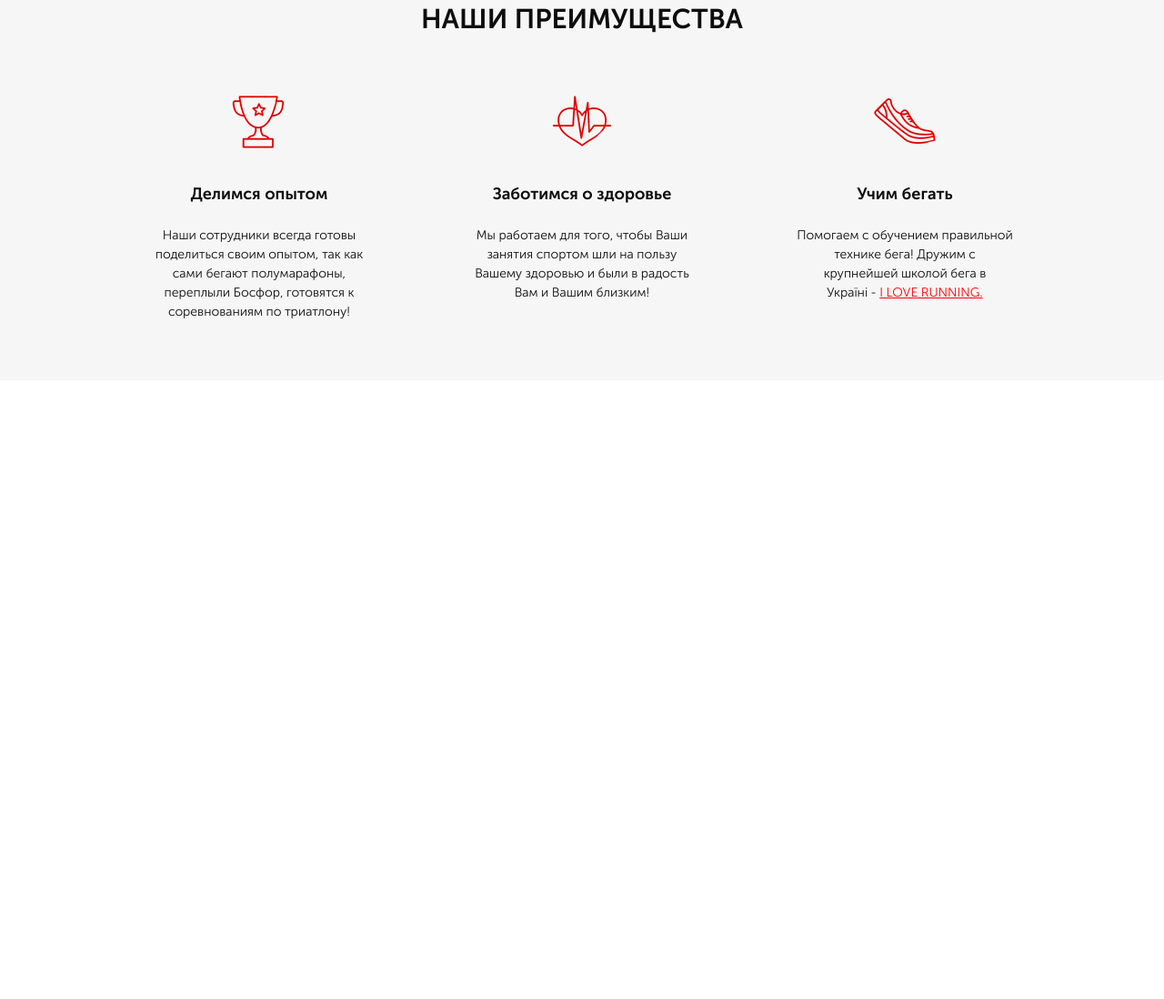
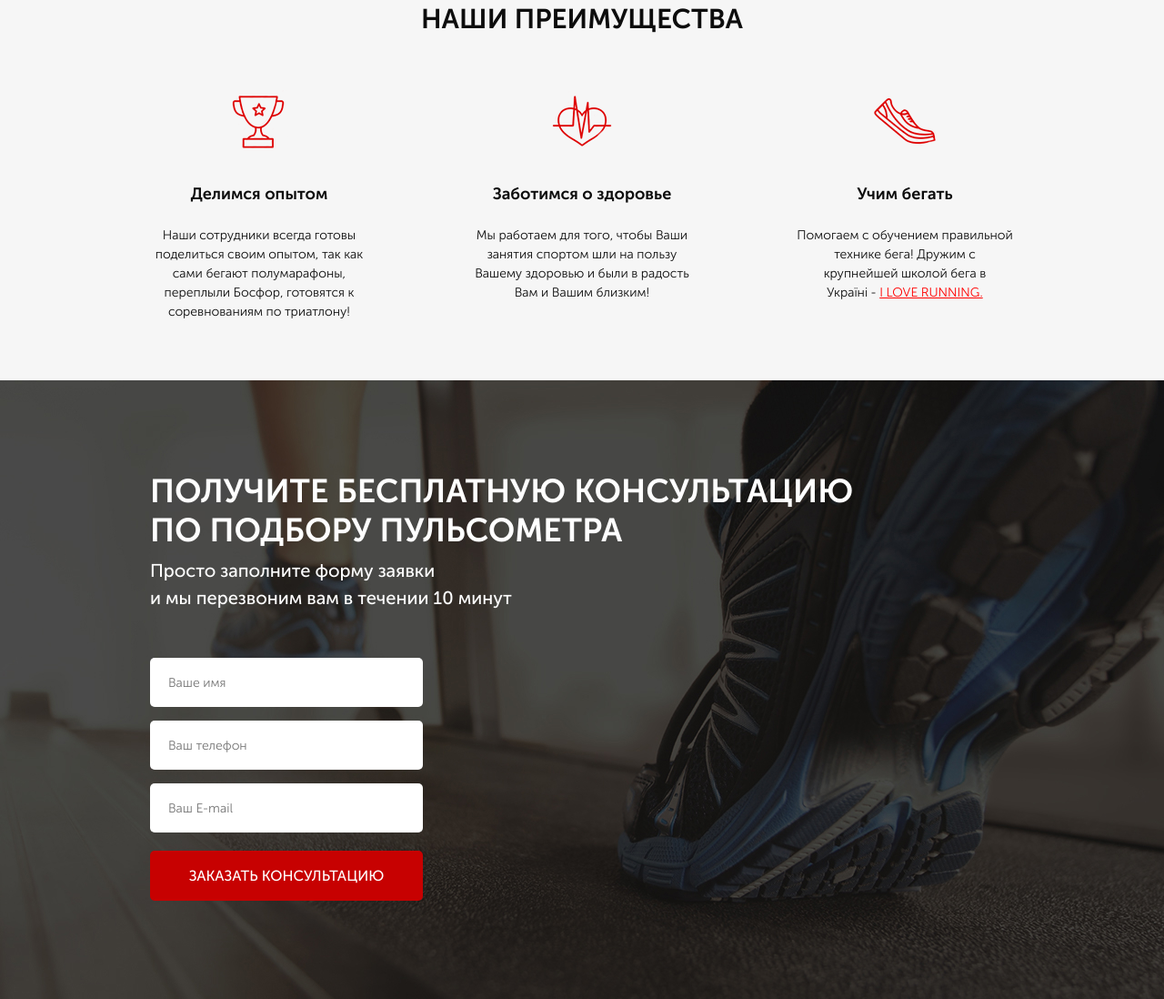
Before and after one commit to YarikKostiuk/RunSmart, a website: page src/index.html in a window 1280 px wide. Shown: the part 744-1842 px from the top of the page at 91% size. Before the commit the page ends 1162 px from the top, so only its background shows below. Drawn offline with Linux system fonts and the light colour scheme.

Commit message:
add form

```diff
--- a/src/index.html
+++ b/src/index.html
@@ -57,7 +57,7 @@
 
 	<div class="benefits">
 		<div class="container">
-			<h2 class="benefits__header">НАШИ ПРЕИМУЩЕСТВА</h2>
+			<h2 class="title">НАШИ ПРЕИМУЩЕСТВА</h2>
 			<div class="benefits__wraper">
 				<div class="benefits__item">
 					<img src="icons/cup.png" alt="cup">
@@ -77,5 +77,20 @@
 			</div>
 		</div>
 	</div>
+
+	<div class="consultation">
+		<div class="container">
+			<h2 class="title title_left">Получите бесплатную консультацию <br> по подбору пульсометра </h2>
+			<div class="consultation__descr">Просто заполните форму заявки <br> и мы перезвоним вам в течении 10 минут</div>
+
+			<form class="feed-form" action="#">
+				<input name="name" required placeholder="Ваше имя" type="text">
+				<input name="phone" required placeholder="Ваш телефон" type="number">
+				<input name="email" required placeholder="Ваш E-mail" type="email">
+
+				<button class="button button_submit">заказать кОНСУЛЬТАЦИЮ</button>
+			</form>
+		</div>
+	</div>
 </body>
 </html>
--- a/src/sass/_benefits.sass
+++ b/src/sass/_benefits.sass
@@ -1,11 +1,6 @@
 .benefits
     background-color: #f6f6f6
     padding: 70px 0 65px 0
-    &__header
-        font-weight: 700
-        font-size: 30px
-        color: #0D0D0D
-        text-align: center
     &__wraper
         margin-top: 60px
         display: flex
--- a/src/sass/_buttons.sass
+++ b/src/sass/_buttons.sass
@@ -13,3 +13,8 @@
         width: 303px
         height: 54px
         font-size: 16px
+    &_submit
+        width: 100%
+        height: 55px
+        background: #C70101
+        font-size: 16px
--- /dev/null
+++ b/src/sass/_consultation.sass
@@ -0,0 +1,9 @@
+.consultation
+    min-height: 680px
+    padding: 100px 0 92px 0
+    background: url(../img/bg2.jpg) center (center/cover) no-repeat
+    &__descr
+        font-weight: 500
+        font-size: 20px
+        color: #FFFFFF
+        text-align: left
--- /dev/null
+++ b/src/sass/_forms.sass
@@ -0,0 +1,17 @@
+.feed-form
+	margin-top: 36px
+	display: flex
+	flex-direction: column
+	width: 300px
+	input
+		height: 54px
+		background: #FFFFFF
+		margin-top: 15px
+		border-radius: 5px
+		border: none
+		padding: 0 20px
+		font-weight: 300
+		font-size: 14px
+		color: #4B4B4B
+		&:nth-child(3)
+			margin-bottom: 20px
--- /dev/null
+++ b/src/sass/_titles.sass
@@ -0,0 +1,10 @@
+.title
+    font-weight: 700
+    font-size: 30px
+    color: #0D0D0D
+    text-align: center
+    text-transform: uppercase
+    &_left
+        font-size: 36px
+        text-align: left
+        color: #fff
--- a/src/sass/style.sass
+++ b/src/sass/style.sass
@@ -7,3 +7,6 @@
   @import "header"
   @import "buttons"
   @import "benefits"
+  @import "consultation"
+  @import "titles"
+  @import "forms"
```
Also changed, not shown: src/css/style.min.css, 1 other file.
